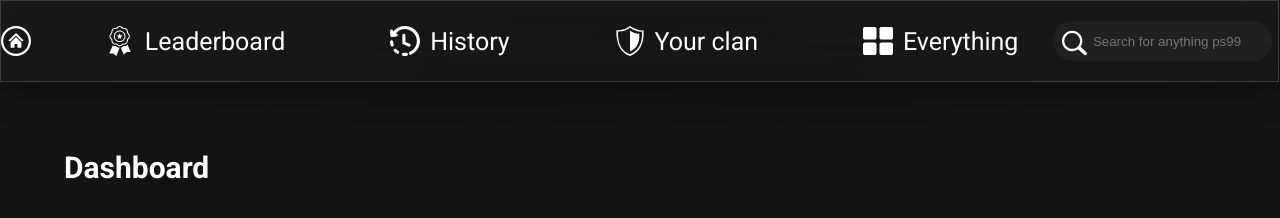
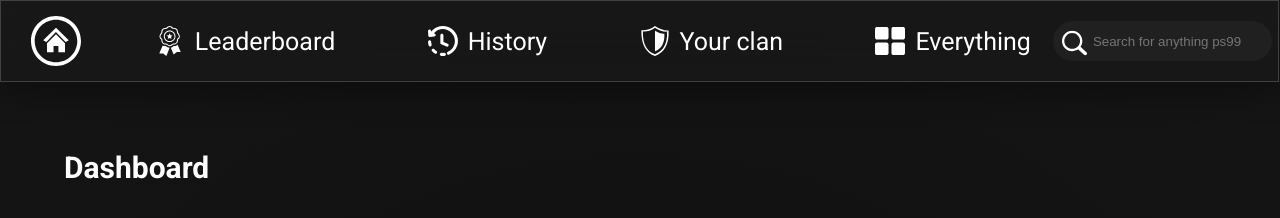
Before and after one commit to Angulorecto/biggamesapitest, a plain HTML site: page real.html in a window 1280 px wide. Drawn offline with Linux system fonts and the light colour scheme.

Commit message:
Update style.css

```diff
--- a/style.css
+++ b/style.css
@@ -124,9 +124,10 @@ body {
     right: 3%;
 }
 .homeIconDone {
-  width: 30px;
-  height: 30px;
+  width: 50px;
+  height: 50px;
   margin-right: 10px;
+  margin-left: 30px;
   animation: return 0.5s ease;
 }
 .leaderIconDone {
@@ -167,31 +168,24 @@ body {
 .navItem .top-left {
   transition: fill 0.5s ease;
 }
-
 .navItem:hover .top-left {
   fill: #FF0000; /* Change the fill color to your desired value */
 }
-
 .navItem .top-right {
   transition: fill 0.5s ease;
 }
-
 .navItem:hover .top-right {
   fill: #FFFF00; /* Change the fill color to your desired value */
 }
-
 .navItem .bottom-left {
   transition: fill 0.5s ease;
 }
-
 .navItem:hover .bottom-left {
   fill: #00FF00; /* Change the fill color to your desired value */
 }
-
 .navItem .bottom-right {
   transition: fill 0.5s ease;
 }
-
 .navItem:hover .bottom-right {
   fill: #0000FF; /* Change the fill color to your desired value */
 }
```
